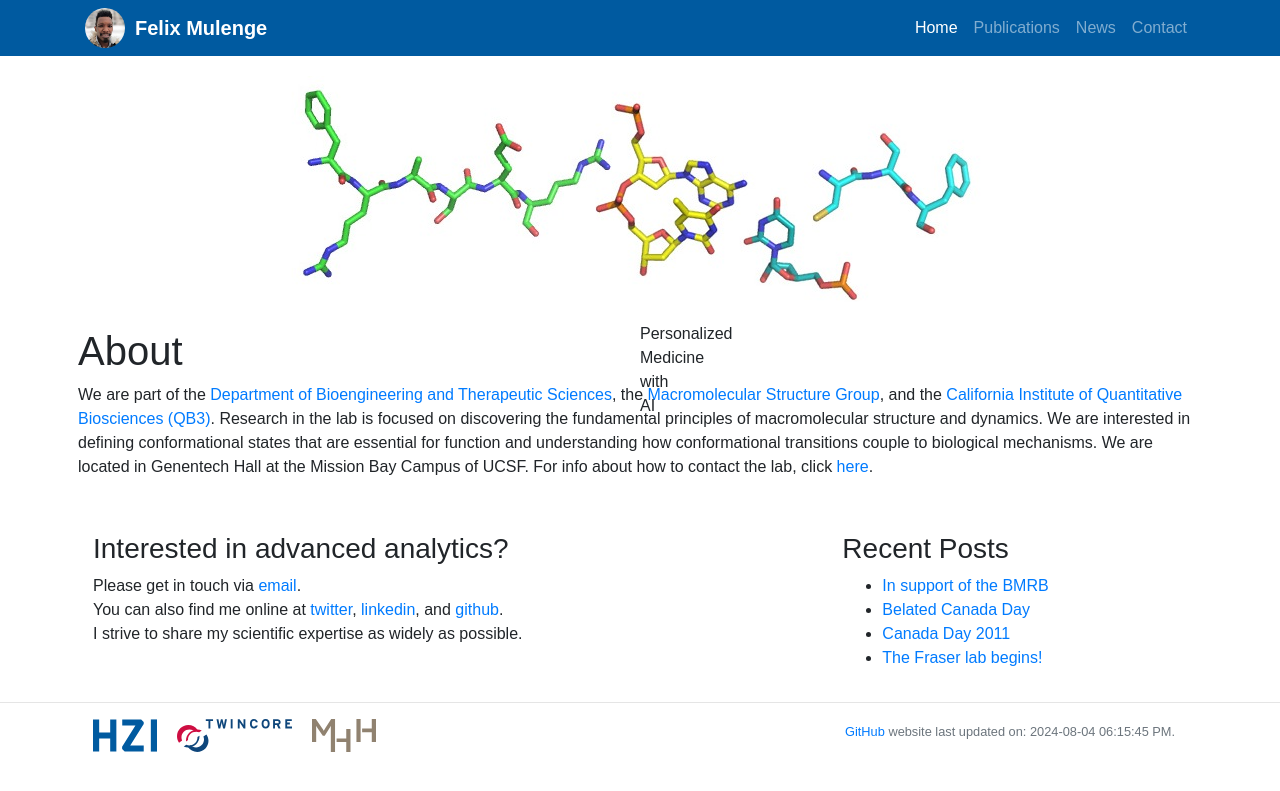
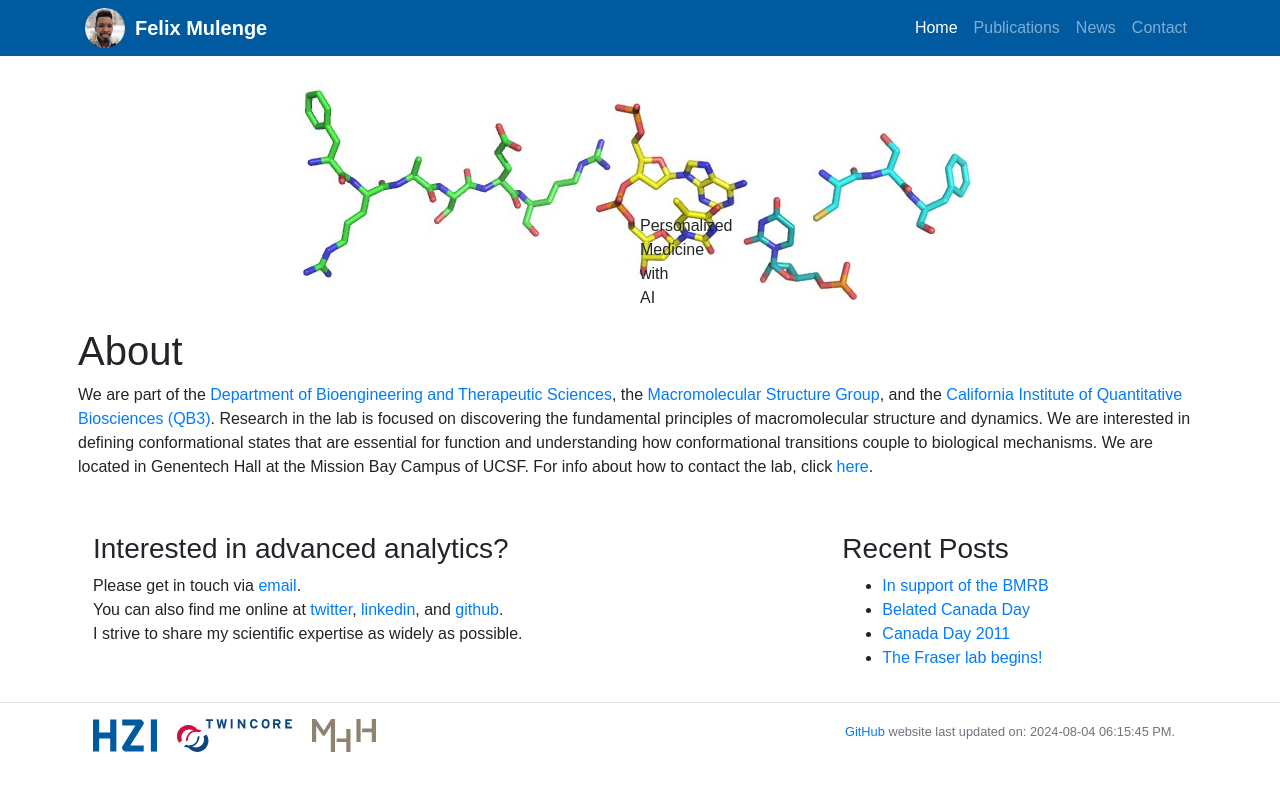
Before and after one commit to fmulenge/fmulenge.github.io, a Jekyll site: the page built from index.md, in a window 1280 px wide. Shown: the top 791 px of the page. Built offline with Jekyll 4.4.1, drawn with Linux system fonts in a browser that asks for light colours.

Commit message:
Update custom.css

```diff
--- a/static/css/custom.css
+++ b/static/css/custom.css
@@ -65,7 +65,7 @@
   position: absolute;
   right: 50%;
   left: 50%;
-  bottomo: 5%;
+  bottom: 5%;
 }
 
 .top-right {
```
